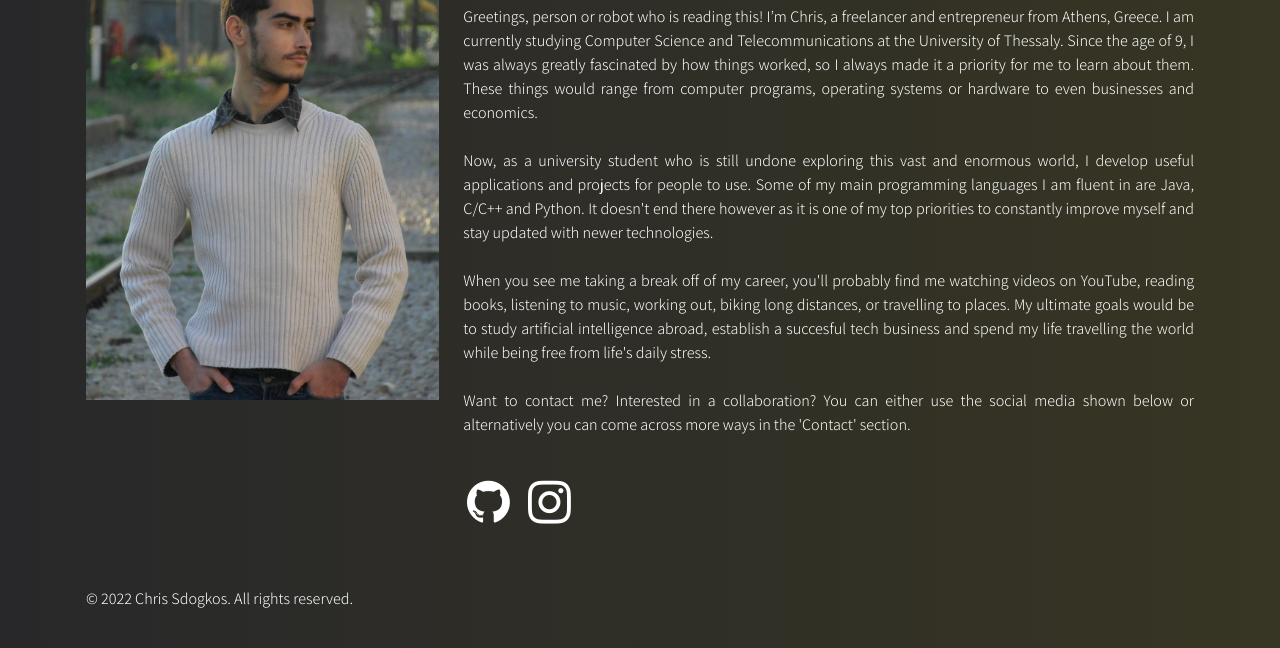
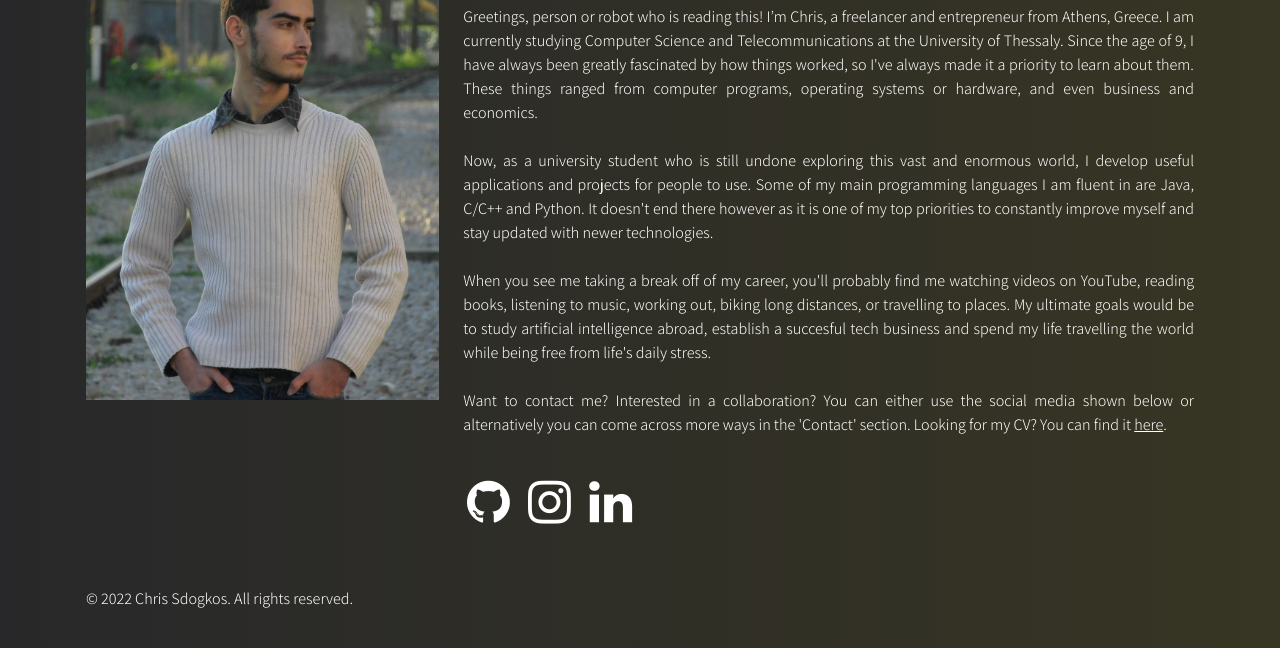
Before and after one commit to christolis/christolis.github.io, a plain HTML site: page index.html in a window 1280 px wide. Shown: the part 152-800 px from the top of the page. Drawn offline with nearby package versions, Linux system fonts and the light colour scheme.

Commit message:
bulk commit

```diff
--- a/index.html
+++ b/index.html
@@ -40,9 +40,9 @@
                     <p style="text-align: justify;">
                         Greetings, person or robot who is reading this! I’m Chris, a freelancer and entrepreneur from Athens, Greece.
                         I am currently studying Computer Science and Telecommunications at the University of Thessaly.
-                        Since the age of 9, I was always greatly fascinated by how things worked, so I
-                        always made it a priority for me to learn about them. These things would range from computer programs, operating
-                        systems or hardware to even businesses and economics.
+                        Since the age of 9, I have always been greatly fascinated by how things worked, so I've
+                        always made it a priority to learn about them. These things ranged from computer programs, operating
+                        systems or hardware, and even business and economics.
                         <br><br>
                         Now, as a university student who is
                         still undone exploring this vast and enormous world, I develop useful
@@ -58,11 +58,12 @@
 
                         <br><br>
                         Want to contact me? Interested in a collaboration? You can either use the social media shown below or alternatively you can come
-                        across more ways in the 'Contact' section.
+						across more ways in the 'Contact' section. Looking for my CV? You can find it <a target="_blank" href="https://docs.google.com/document/d/1_BedSOA3EZCSSgh_D4AWKTA4ZMXpBkIaWdbqM126_Lw/edit?usp=sharing">here</a>.
                     </p>
                     <p class="align-bottom" style="margin-top: 5vh;">
                         <a target="_blank" href="https://github.com/ChristolisOfficial" class="fa fa-github"></a>
                         <a target="_blank" href="https://www.instagram.com/christolis_/" class="fa fa-instagram"></a>
+                        <a target="_blank" href="https://www.linkedin.com/in/chris-sdogkos/" class="fa fa-linkedin"></a>
                     </p>
                 </div>
             </div>
```
Also changed, not shown: css/main.css (line endings or trailing spaces).
